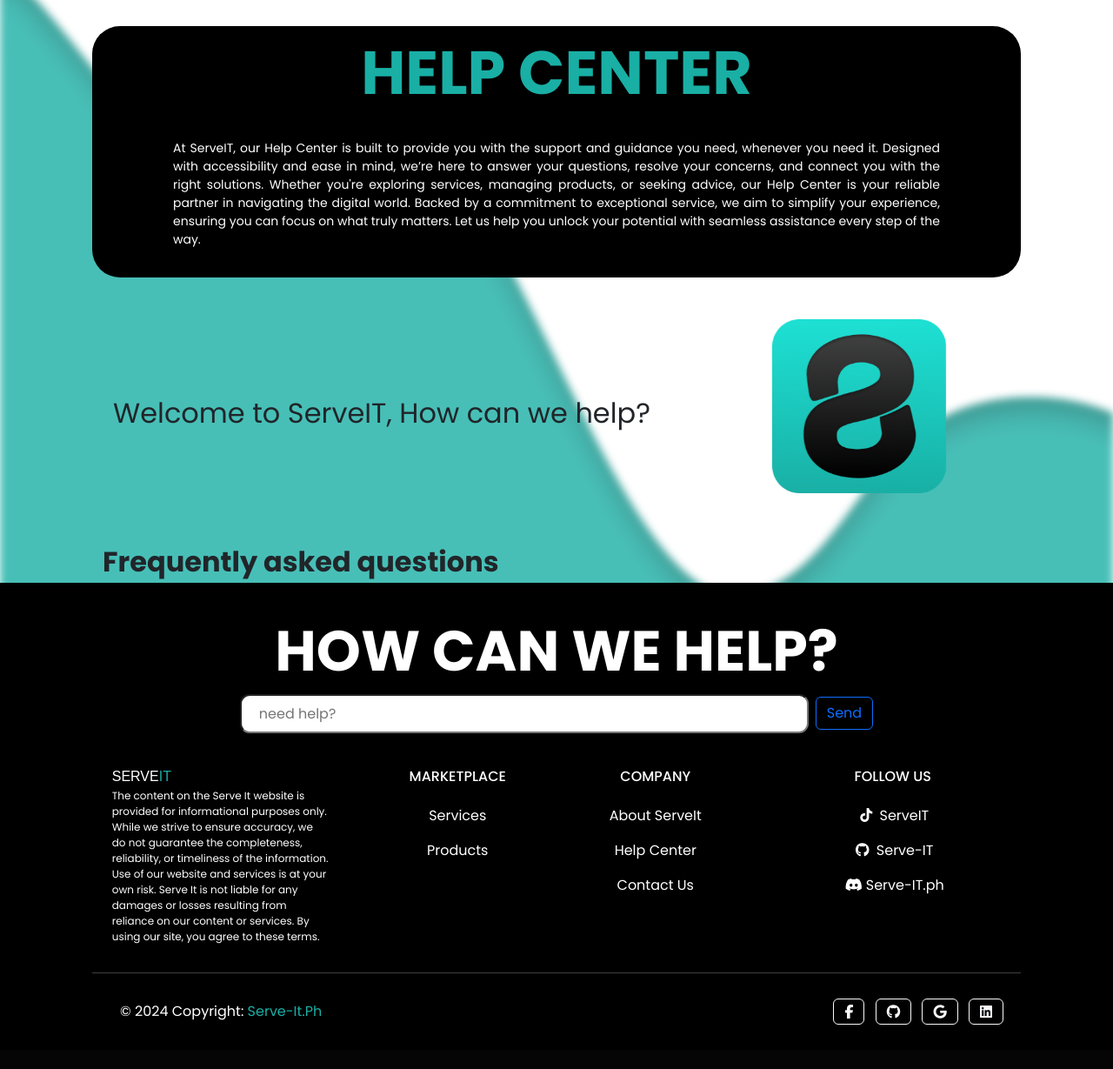
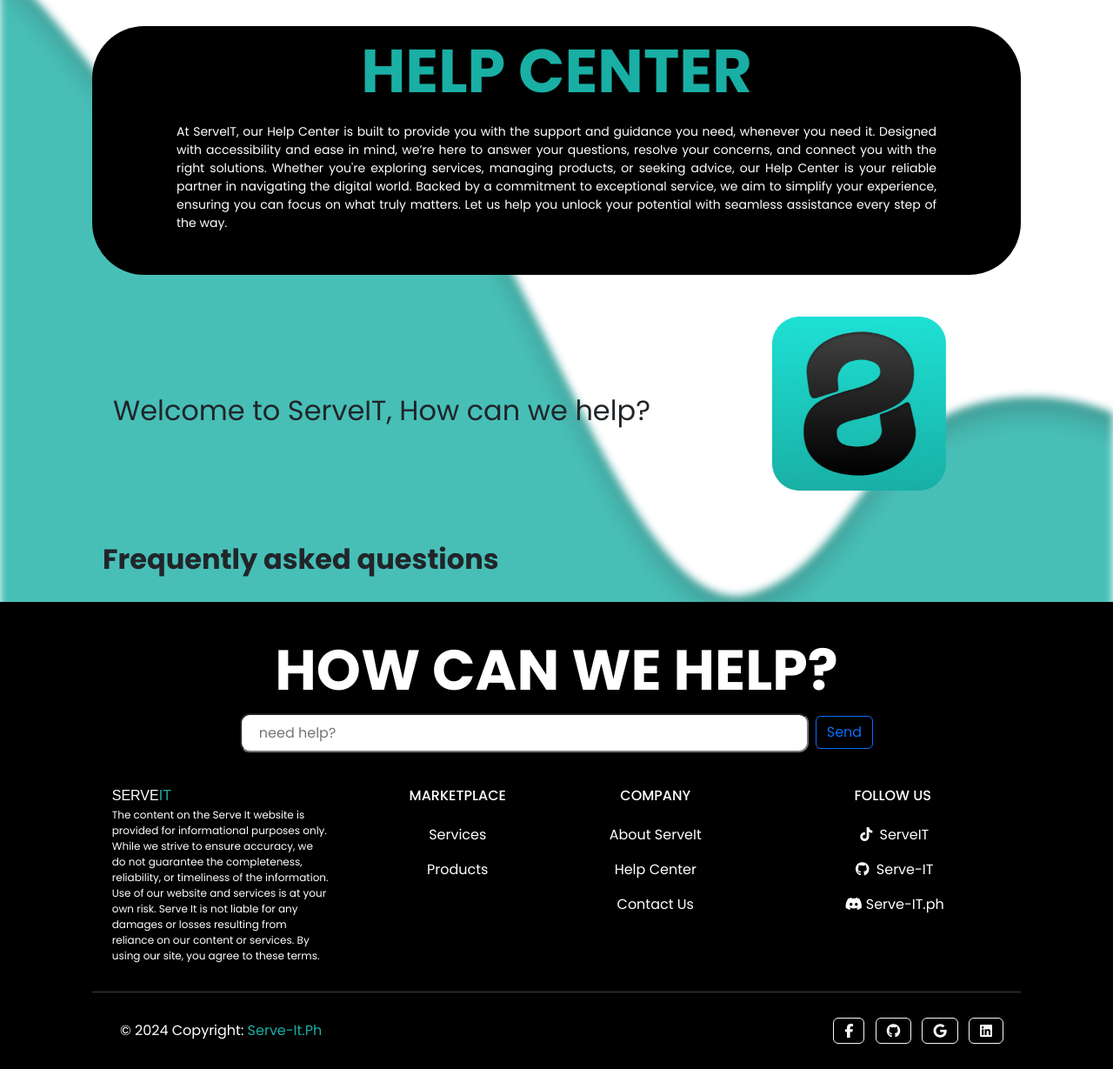
Before and after one commit to ServeITPH/ServeIT, a PHP site: page /helpCenter.php in a window 1280 px wide. Shown: the part 72-1301 px from the top of the page at 87% size. Before the commit the page ends 1250 px from the top, so only its background shows below. Run offline with PHP 8.4, Linux system fonts and the light colour scheme; the visitor is signed in with stand-in values (Sample User, id 1); data that the repository does not hold is empty; some libraries are stand-ins or nearby versions; some web fonts are replaced.

Commit message:
fixing the design

```diff
--- a/assets/css/help/help.css
+++ b/assets/css/help/help.css
@@ -4,8 +4,6 @@
 body {
     margin: 0;
     padding: 0;
-    justify-content: center;
-    position: relative;
 }
 
 body::before {
@@ -29,8 +27,7 @@ body::before {
     background: black;
     border-radius: 60px;
     justify-content: center;
-    display: flex;
-    align-items: center;
+    padding:16px;
 
 }
 .container-section{
@@ -40,6 +37,8 @@ body::before {
     font-family: Poppins;
     font-weight: bold;
     font-size: 70px;
+    line-height: 1;
+    text-align: center;
     color: #19AFA5;
 
 }
@@ -66,14 +65,16 @@ body::before {
 .header{
     font-family: Poppins;
     font-size: 32px;
+
 }
 .title-question{
     font-size: 32px;
     font-weight: bold;
     font-family: Poppins;
     padding-top:25px;
-    padding-left:0 !important;;
-    padding-right:0 !important;;
+    padding-bottom:25px;
+    padding-left:0 !important;
+    padding-right:0 !important;
 
 
 }
--- a/helpCenter.php
+++ b/helpCenter.php
@@ -8,7 +8,7 @@ include("assets/php/help/classes.php");
 if ($userID == "") {
     header("Location: login.php");
 }
-$categories = ['Products', 'Account', 'Payment', 'Customer Support', 'Services'];
+$categories = ['Products', 'Accounts', 'Payments', 'Services'];
 $categoriesList = "'" . implode("','", $categories) . "'";
 
 // Fetch FAQ data
@@ -55,7 +55,7 @@ $faqsByCategory = FAQ::groupByCategory($faqsRows);
 
     <div class="container  container-section px-5">
         <div class="row d-flex justify-content-center ">
-            <div class="card rounded-5 wow animate__animated animate__fadeIn" data-wow-delay="5s">
+            <div class="card wow animate__animated animate__fadeIn" data-wow-delay="5s">
                 <div class="card-title">HELP CENTER</div>
                 <p class="card-body">
                     At ServeIT, our Help Center is built to provide you with the support and guidance you need, whenever
```
